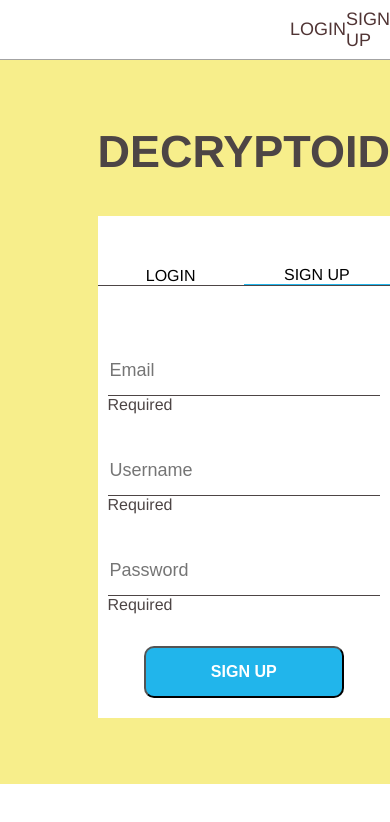
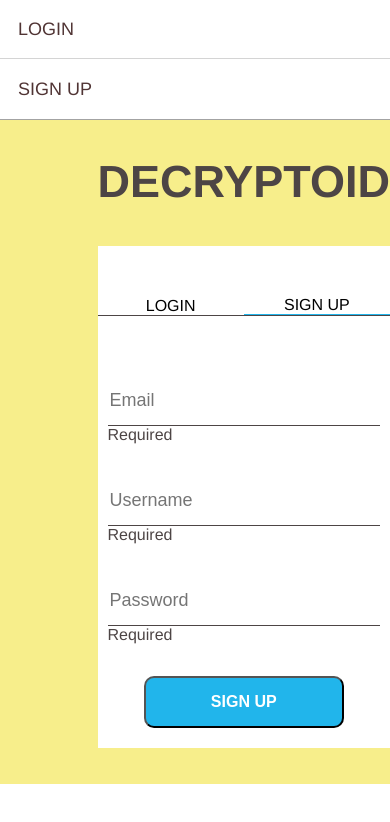
Before and after one commit to comebacknader/decryptoid, a React app: page /signup in a window 390 px wide. Shown: the top 822 px of the page. Built offline with nearby package versions, Linux system fonts and the light colour scheme.

Commit message:
Made the splash page responsive

```diff
--- a/Components/AuthLinks.js
+++ b/Components/AuthLinks.js
@@ -1,12 +1,12 @@
-import React from 'react';
-import '../public/stylesheets/main.css';
-import { Link } from 'react-router-dom';
+import React from "react";
+import { Link } from "react-router-dom";
+import "../public/stylesheets/main.css";
 
 export function LoginLinks(props) {
     return (
         <React.Fragment>
-            <Link to="/login" id="login_link"> LOGIN </Link>
-            <Link to= "/signup" id="signup_link"> SIGN UP </Link>
+            <Link to="/login"> LOGIN </Link>
+            <Link to= "/signup"> SIGN UP </Link>
         </React.Fragment>
     );
 }
--- a/Components/Header.js
+++ b/Components/Header.js
@@ -11,13 +11,13 @@ class Header extends React.Component {
     render () {
         const { isLoggedIn } = this.props;
         return (
-            <div className="header">
+            <header className="header">
                 { !isLoggedIn ?
                     <LoginLinks />
                 :
                     <LogoutLinks />
                 }
-            </div>
+            </header>
         );
     }
 }
--- a/Components/SplashPage.js
+++ b/Components/SplashPage.js
@@ -1,6 +1,8 @@
 import React from "react";
+import TryAppForm from "./TryAppForm";
+import BalanceText from "react-balance-text";
+
 import "../public/stylesheets/main.css";
-import TryAppForm from "./TryAppForm";
 
 class SplashPage extends React.Component {
 
@@ -16,7 +18,9 @@ class SplashPage extends React.Component {
 				{ this.state.try === false ?
 				<div className="home_center_box">
 					<h1 id="home_title"> DECRYPTOID </h1>
-					<h2 id="home_tagline2"> a cryptography suite for encrypting and decrypting files</h2>
+					<BalanceText className="home_tagline">
+						 a cryptography suite for encrypting and decrypting files
+					</BalanceText>
 					<button id="home_btn"> Try It Now </button>
 				</div>
 				: <TryAppForm /> }
--- a/package.json
+++ b/package.json
@@ -25,7 +25,9 @@
     "moment": "^2.24.0",
     "mysql": "^2.16.0",
     "nodemon": "^1.18.10",
+    "prop-types": "^15.7.2",
     "react": "^16.8.6",
+    "react-balance-text": "^2.0.1",
     "react-dom": "^16.8.6",
     "react-redux": "^7.1.0",
     "react-router-dom": "^5.0.1",
--- a/public/stylesheets/main.css
+++ b/public/stylesheets/main.css
@@ -29,51 +29,39 @@ h2 {
 }
 
 .header {
-	display:grid;
-	grid-template-columns:repeat(9, 1fr);
 	border-bottom:1px solid #A3A3A3;
+	display:flex;
+	flex-flow: row wrap;
+	justify-content: flex-end;
 }
 
-
-#login_link {
+.header a {
+	display:block;
+	padding: 1em;
 	color:#503434;
 	font-size:18px;
 	font-weight:normal;
-	grid-column-start:8;
-	grid-column-end:9;
-	align-self:center;
-	justify-self:end;
-	text-decoration:none;
-}
-
-#signup_link {
-	color:#503434;
-	font-size:18px;
-	grid-column-start:9;
-	grid-column-end:10;
-	font-weight:normal;
-	justify-self:center;
-	align-self:center;
 	text-decoration:none;
 }
 
 .home_body {
 	display: grid;
-	grid-template-columns:1fr 1fr 1fr 1fr;
-	grid-template-rows:1fr 1fr 1fr;
+	grid-template-columns:0.2fr 0.6fr 0.2fr;
+	grid-template-rows:0.2fr 0.6fr 0.2fr;
 	grid-area: body;
 	background-image: url("../images/bg-image.jpg");
 	background-size: cover;
 }
 
 .home_center_box {
-	display:grid;
-	grid-template-rows:90px 40px 50px auto;
 	grid-column-start:2;
-	grid-column-end:4;
-	grid-row-start: 1;
+	grid-column-end:3;
+	grid-row-start: 2;
 	grid-row-end: 3;
-	align-self:center;
+	display:flex;
+	flex-direction: column;
+	flex-wrap: nowrap;
+	align-items: center;
 	/* background-color:rgba(255,255,255,0.5); */
 	padding:10px;
 }
@@ -82,22 +70,14 @@ h2 {
 	color:white;
 	font-family: Helvetica Neue, Helvetica, Arial, sans-serif;
 	font-size:68px;
-	justify-self:center;
 	margin:0;
 }
 
-#home_tagline1 {
+.home_tagline {
 	color:white;
-	justify-self:center;
-	margin:0;
-	font-style:italic;
-}
-
-#home_tagline2 {
-	color:white;
-	justify-self:center;
-	font-size:24px;
-	margin:0;
+	font-size:20px;
+	margin:15px;
+	font-weight:bold;
 }
 
 #home_btn {
@@ -106,10 +86,10 @@ h2 {
 	text-decoration:none;
 	cursor:pointer;
 	width:200px;
+	border: 1px solid #4D4545;
 	padding:15px;
 	background-color:#4D4545;
 	color:white;
-	justify-self:center;
 	margin:0;
 	border-radius:10px;
 	transition:0.3s;
@@ -120,9 +100,45 @@ h2 {
 	background-color: #503434;
 }
 
-
 .footer {
 	border-top:1px solid #A3A3A3;
+}
+
+@media all and (max-width:970px) {
+	.home_body {
+		grid-template-columns:0fr;
+	}
+
+	.header {
+		justify-content: space-around;
+	}
+
+	#home_title {
+		font-size:44px;
+	}
+
+	.home_tagline {
+		font-size: 18px;
+	}
+
+}
+
+@media all and (max-width:470px) {
+	.container {
+		grid-template-rows: 120px auto 60px;
+	}
+
+	.header {
+		flex-flow: column wrap;
+	}
+
+	.header a:first-of-type {
+		border-bottom: 1px solid #d4d4d4;
+	}
+
+	#home_btn {
+		display:none;
+	}
 }
 
 /** LOGIN PAGE **/
```
Also changed, not shown: App.js (+10 -10 lines), views/upload.ejs, 1 other file (tests, documents, lock files or other folders).
